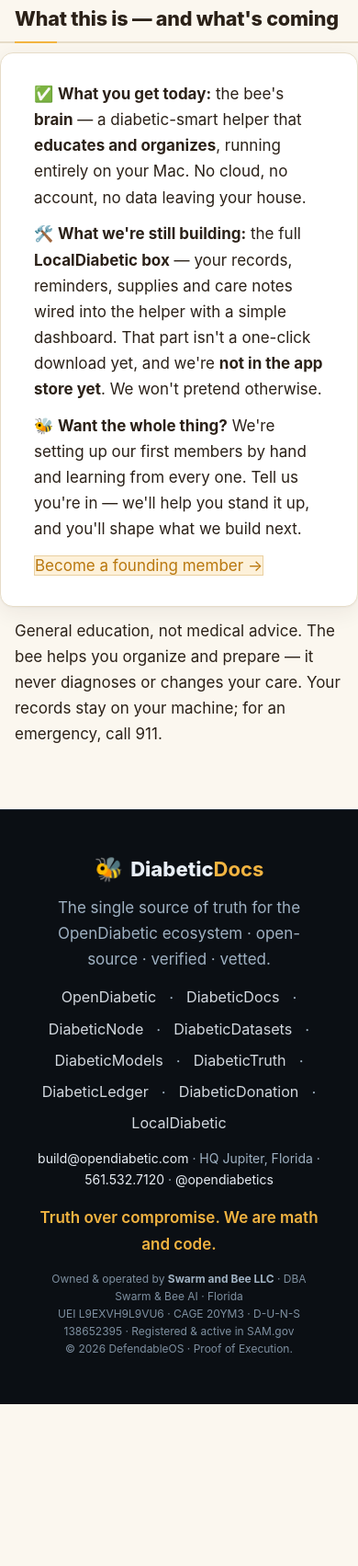
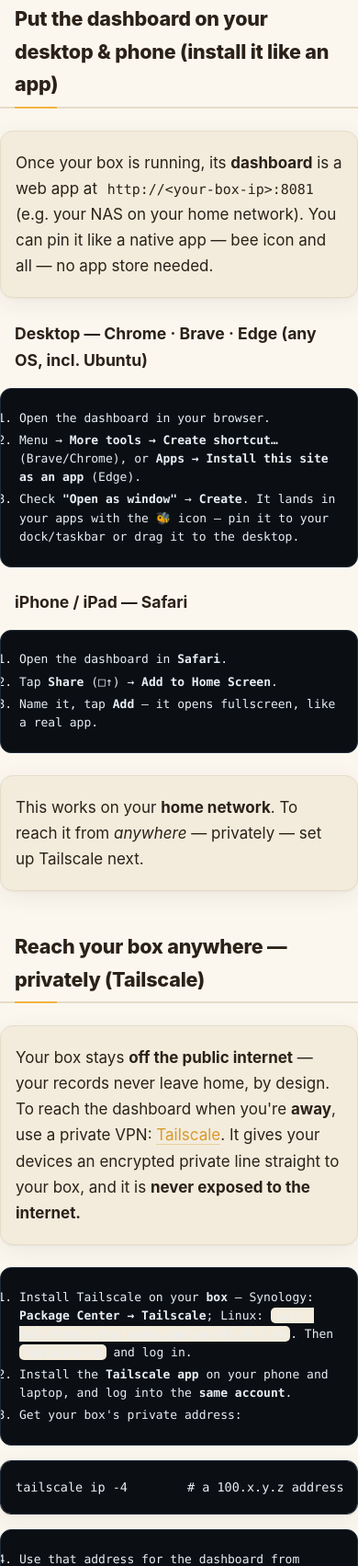
Before and after one commit to SudoSuOps/diabetic-docs, a plain HTML site: page setup.html in a window 390 px wide. Shown: the part 2123-3826 px from the top of the page at 92% size. Before the commit the page ends 3650 px from the top, so only its background shows below. Drawn offline with Linux system fonts and the light colour scheme.

Commit message:
docs/setup: add desktop+phone app install (PWA) + Tailscale private remote-access guides

```diff
--- a/setup.html
+++ b/setup.html
@@ -69,6 +69,39 @@
   </section>
 
   <section>
+    <h2>Put the dashboard on your desktop &amp; phone <span class="byline">(install it like an app)</span></h2>
+    <p class="lede">Once your box is running, its <b>dashboard</b> is a web app at <code>http://&lt;your-box-ip&gt;:8081</code> (e.g. your NAS on your home network). You can pin it like a native app — bee icon and all — no app store needed.</p>
+    <h3>Desktop — Chrome · Brave · Edge (any OS, incl. Ubuntu)</h3>
+    <ol class="flow">
+      <li>Open the dashboard in your browser.</li>
+      <li>Menu → <b>More tools → Create shortcut…</b> (Brave/Chrome), or <b>Apps → Install this site as an app</b> (Edge).</li>
+      <li>Check <b>"Open as window"</b> → <b>Create</b>. It lands in your apps with the 🐝 icon — pin it to your dock/taskbar or drag it to the desktop.</li>
+    </ol>
+    <h3>iPhone / iPad — Safari</h3>
+    <ol class="flow">
+      <li>Open the dashboard in <b>Safari</b>.</li>
+      <li>Tap <b>Share</b> (□↑) → <b>Add to Home Screen</b>.</li>
+      <li>Name it, tap <b>Add</b> — it opens fullscreen, like a real app.</li>
+    </ol>
+    <p class="lede">This works on your <b>home network</b>. To reach it from <i>anywhere</i> — privately — set up Tailscale next.</p>
+  </section>
+
+  <section>
+    <h2>Reach your box anywhere — privately <span class="byline">(Tailscale)</span></h2>
+    <p class="lede">Your box stays <b>off the public internet</b> — your records never leave home, by design. To reach the dashboard when you're <b>away</b>, use a private VPN: <a href="https://tailscale.com" target="_blank" rel="noopener">Tailscale</a>. It gives your devices an encrypted private line straight to your box, and it is <b>never exposed to the internet.</b></p>
+    <ol class="flow">
+      <li>Install Tailscale on your <b>box</b> — Synology: <b>Package Center → Tailscale</b>; Linux: <code>curl -fsSL https://tailscale.com/install.sh | sh</code>. Then <code>tailscale up</code> and log in.</li>
+      <li>Install the <b>Tailscale app</b> on your phone and laptop, and log into the <b>same account</b>.</li>
+      <li>Get your box's private address:</li>
+    </ol>
+<pre><code>tailscale ip -4        # a 100.x.y.z address</code></pre>
+    <ol class="flow" start="4">
+      <li>Use that address for the dashboard from anywhere: <code>http://100.x.y.z:8081</code>. Install it to your home screen / desktop with the Tailscale address and it works <b>home and away</b>.</li>
+    </ol>
+    <p class="lede">🔒 <b>The right way:</b> a private tailnet, encrypted end-to-end. <b>Never</b> expose a medical dashboard to the public internet with a plain port-forward or public tunnel.</p>
+  </section>
+
+  <section>
     <h2>What this is — and what's coming</h2>
     <div class="card">
       <p>✅ <b>What you get today:</b> the bee's <b>brain</b> — a diabetic-smart helper that <b>educates and organizes</b>, running entirely on your Mac. No cloud, no account, no data leaving your house.</p>
```
